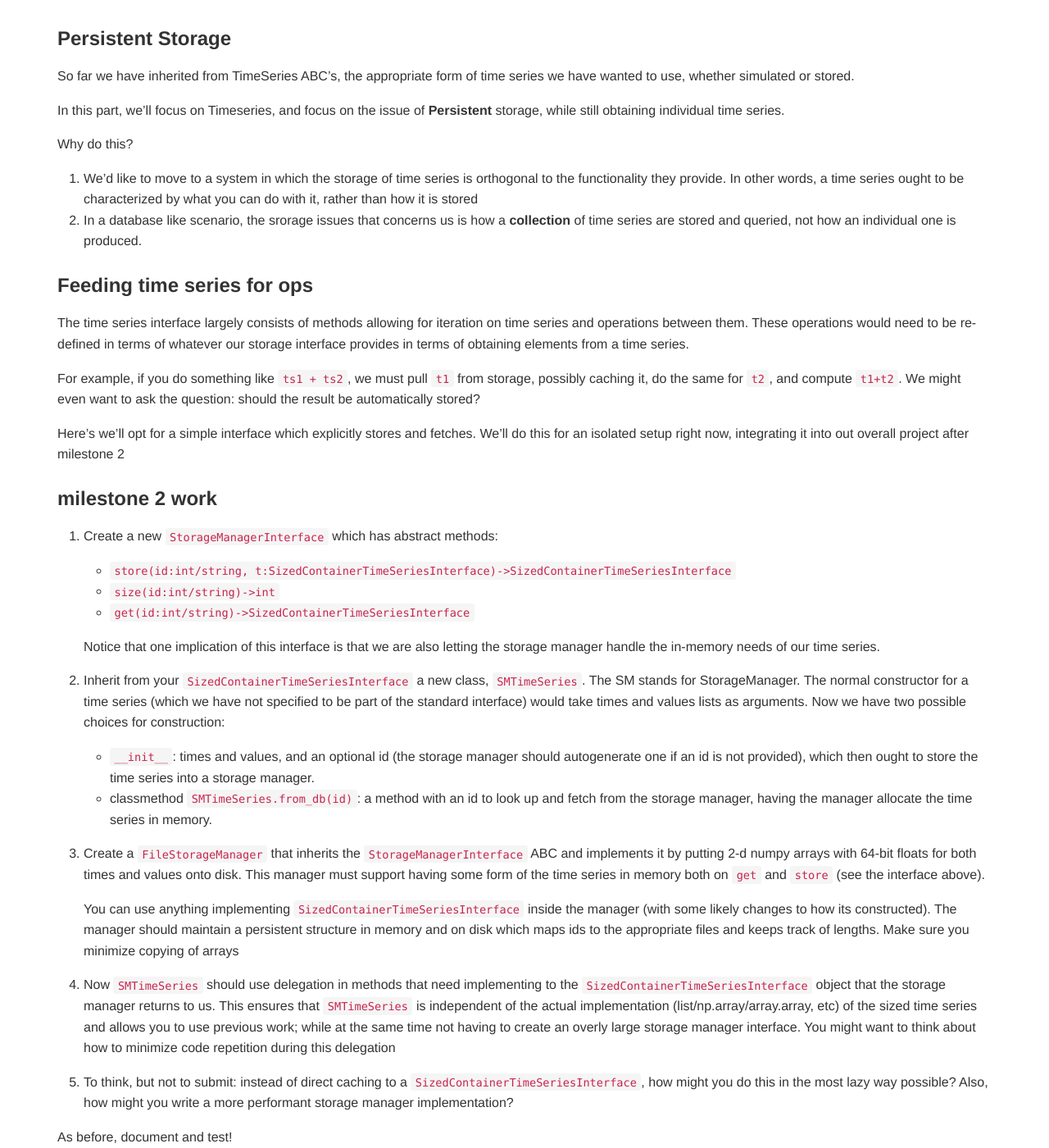
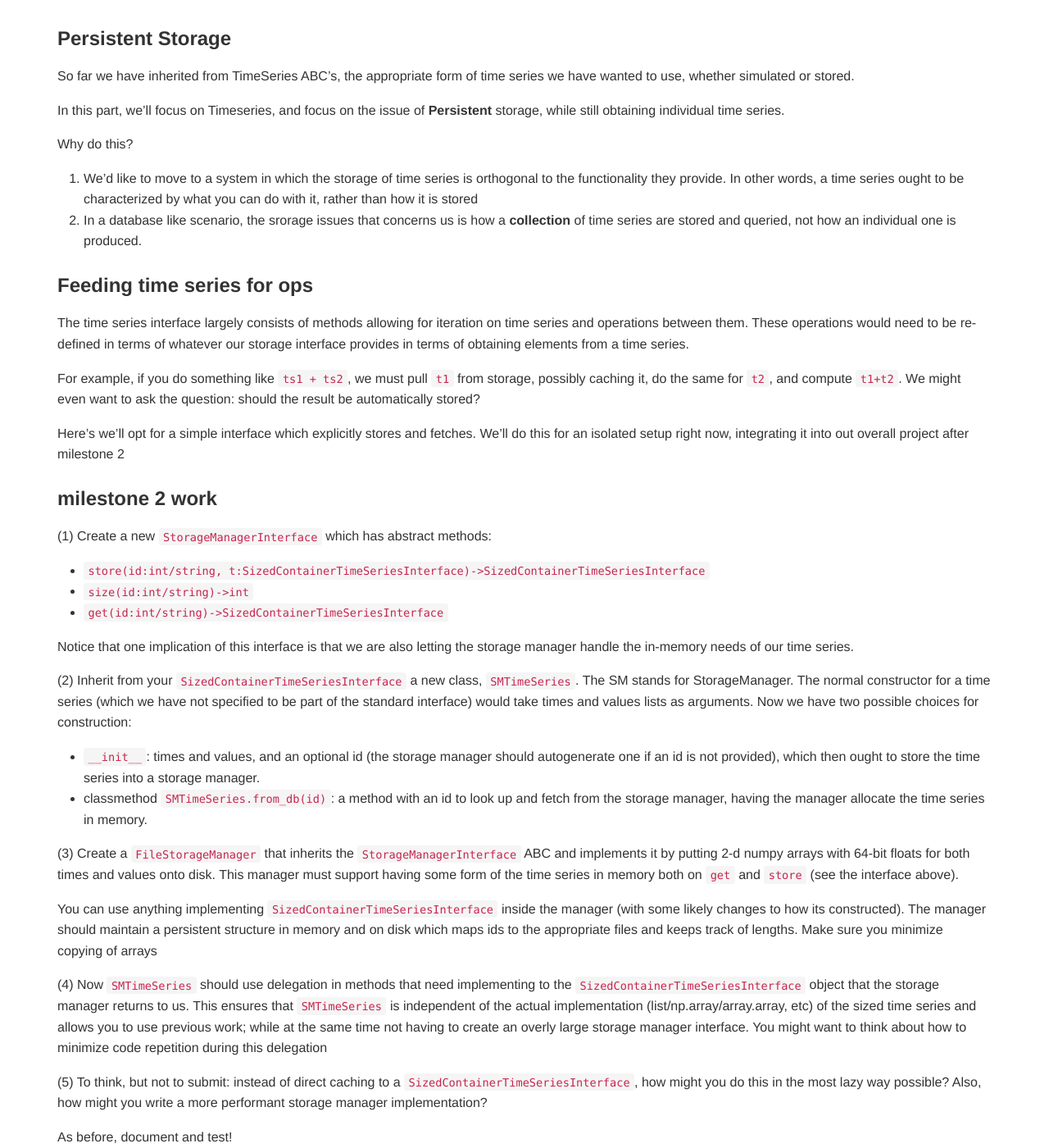
Before and after one commit to iacs-cs207/cs207-2016, a Jekyll site: the page built from projects/project8.md, in a window 1280 px wide and 1400 px high, scrolled down 194 px. Shown: the whole window at 82% size. Built offline with Jekyll 4.4.1, drawn with Linux system fonts in a browser that asks for light colours; nearby versions of some CDN libraries; Markdown is read by kramdown in place of the engine named in the settings.

Commit message:
reformatted proj8

```diff
--- a/projects/project8.md
+++ b/projects/project8.md
@@ -27,7 +27,7 @@ Here's we'll opt for a simple interface which explicitly stores and fetches. We'
 
 ### milestone 2 work
 
-1. Create a new `StorageManagerInterface` which has abstract methods:
+(1) Create a new `StorageManagerInterface` which has abstract methods:
 
    - `store(id:int/string, t:SizedContainerTimeSeriesInterface)->SizedContainerTimeSeriesInterface`
    - `size(id:int/string)->int`
@@ -35,18 +35,18 @@ Here's we'll opt for a simple interface which explicitly stores and fetches. We'
 
    Notice that one implication of this interface is that we are also letting the storage manager handle the in-memory needs of our time series.
 
-2. Inherit from your `SizedContainerTimeSeriesInterface` a new class, `SMTimeSeries`. The SM stands for StorageManager. The normal constructor for a time series (which we have not specified to be part of the standard interface) would take times and values lists as arguments. Now we have two possible choices for construction:
+(2) Inherit from your `SizedContainerTimeSeriesInterface` a new class, `SMTimeSeries`. The SM stands for StorageManager. The normal constructor for a time series (which we have not specified to be part of the standard interface) would take times and values lists as arguments. Now we have two possible choices for construction:
 
    - `__init__`: times and values, and an optional id (the storage manager should autogenerate one if an id is not provided), which then ought to store the time series into a storage manager.
    - classmethod `SMTimeSeries.from_db(id)`: a method with an id to look up and fetch from the storage manager, having the manager allocate the time series in memory.
 
-3. Create a `FileStorageManager` that inherits the `StorageManagerInterface` ABC and implements it by putting 2-d numpy arrays with 64-bit floats for both times and values onto disk. This manager must support having some form of the time series in memory both on `get` and `store` (see the interface above).
+(3) Create a `FileStorageManager` that inherits the `StorageManagerInterface` ABC and implements it by putting 2-d numpy arrays with 64-bit floats for both times and values onto disk. This manager must support having some form of the time series in memory both on `get` and `store` (see the interface above).
 
    You can use anything implementing  `SizedContainerTimeSeriesInterface` inside the manager (with some likely changes to how its constructed). The manager should maintain a persistent structure in memory and on disk which maps ids to the appropriate files and keeps track of lengths. Make sure you minimize copying of arrays
 
-4. Now `SMTimeSeries` should use delegation in methods that need implementing to the `SizedContainerTimeSeriesInterface` object that the storage manager returns to us. This ensures that `SMTimeSeries` is independent of the actual implementation (list/np.array/array.array, etc) of the sized time series and allows you to use previous work; while at the same time not having to create an overly large storage manager interface. You might want to think about how to minimize code repetition during this delegation
+(4) Now `SMTimeSeries` should use delegation in methods that need implementing to the `SizedContainerTimeSeriesInterface` object that the storage manager returns to us. This ensures that `SMTimeSeries` is independent of the actual implementation (list/np.array/array.array, etc) of the sized time series and allows you to use previous work; while at the same time not having to create an overly large storage manager interface. You might want to think about how to minimize code repetition during this delegation
 
-5. To think, but not to submit: instead of direct caching to a `SizedContainerTimeSeriesInterface`, how might you do this in the most lazy way possible? Also, how might you write a more performant storage manager implementation?
+(5) To think, but not to submit: instead of direct caching to a `SizedContainerTimeSeriesInterface`, how might you do this in the most lazy way possible? Also, how might you write a more performant storage manager implementation?
 
 
 
```
